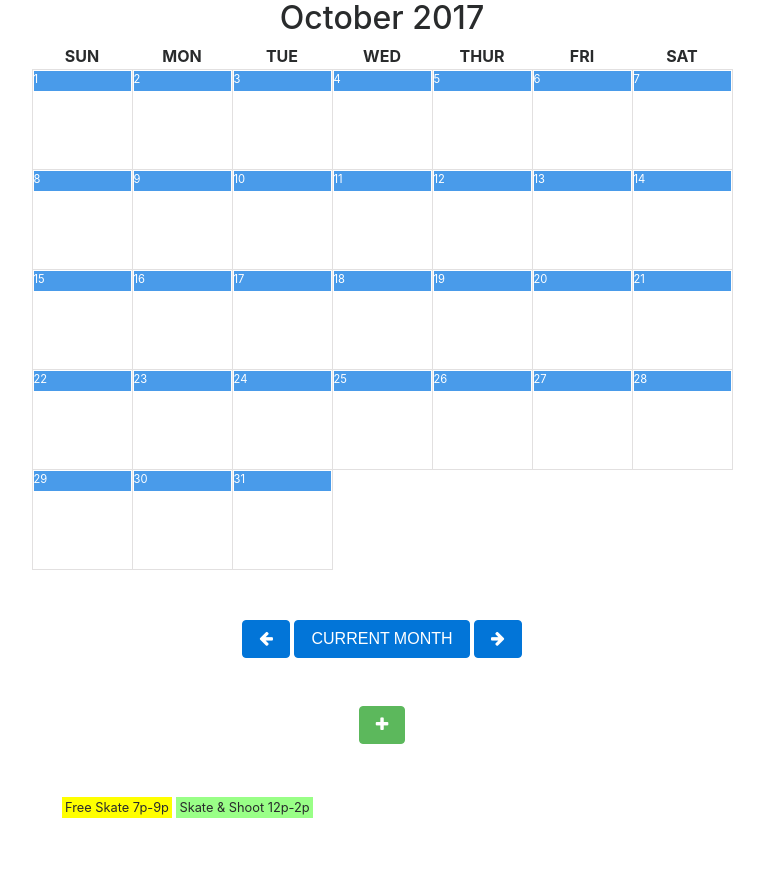
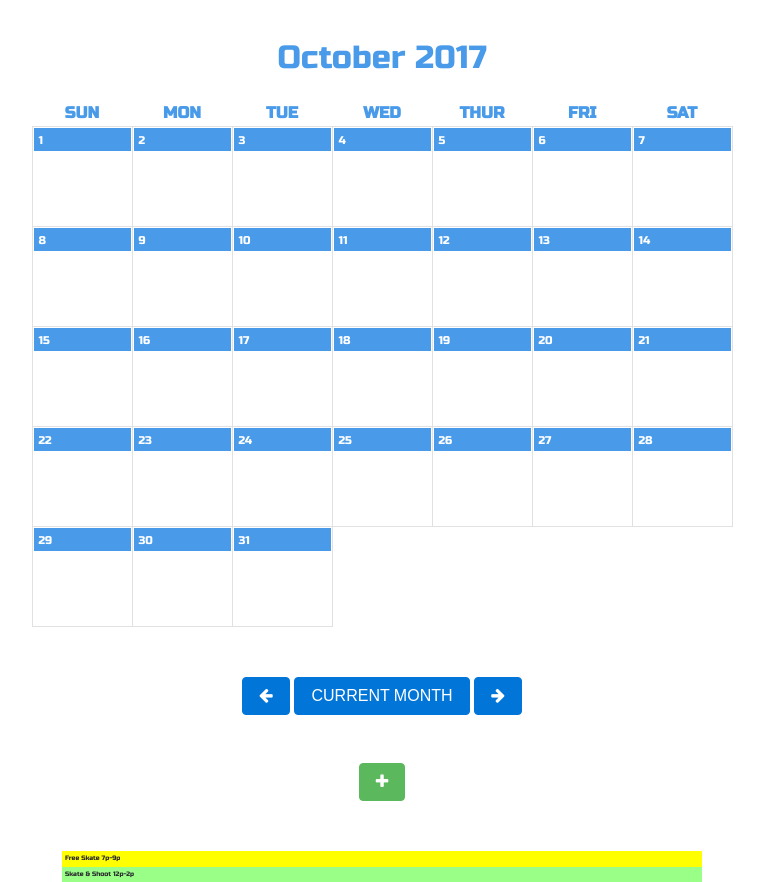
Before and after one commit to Tennyx/rinklink, a Django app: page /rink-calendar/ in a window 1280 px wide. Shown: the whole page, without its empty margins (258-1022 px from the left). Before the commit the page ends 818 px from the top, so only its background shows below. Run offline with Django 3.2, Linux system fonts and the light colour scheme; data comes from the database, SQL or seed files in the repository; parts of the project's set-up code (start-up, migrations or seed data) failed here and were passed over; some libraries are stand-ins or nearby versions.

Commit message:
modal adjustments.

```diff
--- a/rink_calendar/static/css/main.css
+++ b/rink_calendar/static/css/main.css
@@ -1,6 +1,19 @@
+body {
+	font-family: 'Russo One', sans-serif;
+}
+
 table {
 	margin-left: auto;
 	margin-right: auto;
+}
+
+#month-header {
+	color: rgba(73,155,234,1);
+	margin: 40px 0px 25px 0px;
+}
+
+th {
+	color: rgba(73,155,234,1);
 }
 
 .cellShell {
@@ -11,6 +24,7 @@ table {
 }
 
 .dateNum {
+	padding: 5px 0px 18px 5px;
 	height: 20%;
 	font-size: 70%;
 	background: rgba(73,155,234,1);
@@ -19,7 +33,8 @@ table {
 
 .cellData {
 	height: 20%;
-	font-size: 80%;
+	width: 100%;
+	font-size: 40%;
 }
 
 #btnDiv {
--- a/rink_calendar/static/js/rinkCalendar.js
+++ b/rink_calendar/static/js/rinkCalendar.js
@@ -3,7 +3,7 @@ let monthVar = 0;
 let monthHeader = moment().startOf('month').add(monthVar, "month").format("MMMM YYYY");
 let calData = {
 				months: {},
-				events: {'October 2017': []}
+				events: {}
 			};
 
 
@@ -15,20 +15,18 @@ function drag(ev) {
     ev.dataTransfer.setData("text", ev.target.id);
 }
 
-function drop(ev) {
+function drop(ev, el) {
     ev.preventDefault();
     let data = ev.dataTransfer.getData("text");
     if(document.getElementById(data).id[0] == 'e' || ev.altKey){
     	let nodeCopy = document.getElementById(data).cloneNode(true);
     	nodeCopy.id = ev.target.id + nodeCopy.textContent;
-    	ev.target.appendChild(nodeCopy);
-    	console.log(ev.target.id);
-    	console.log(nodeCopy.textContent);
+    	el.appendChild(nodeCopy);
     }
     else{
     	let nodeInd = document.getElementById(data);
     	nodeInd.id = ev.target.id + nodeInd.textContent;
-    	ev.target.appendChild(nodeInd);
+    	el.appendChild(nodeInd);
     }
 }
 
@@ -50,7 +48,7 @@ function createCal(date){
 		}
 		else{
 			firstWeek.push(
-				'<td class="cellShell" ondrop="drop(event)" ondragover="allowDrop(event)" id="' + firstDays + '">\
+				'<td class="cellShell" ondrop="drop(event, this)" ondragover="allowDrop(event)" id="' + firstDays + '">\
 					<div class="dateNum">' + firstDays +'</div>\
 				</td>'
 			);
@@ -67,7 +65,7 @@ function createCal(date){
 		let daysInWeek = [];
 		for(i=0;i<7;i++){
 			daysInWeek.push(
-				'<td class="cellShell" ondrop="drop(event)" ondragover="allowDrop(event)" id=' + day + '>\
+				'<td class="cellShell" ondrop="drop(event, this)" ondragover="allowDrop(event)" id=' + day + '>\
 					<div class="dateNum">' + day +'</div>\
 				</td>'
 			);
@@ -98,50 +96,12 @@ function createCal(date){
 
 $( document ).ready(function() {
 
-	createCal();
-
-	$('#fwd').click(function(){
-   		monthVar += 1;
-   		monthHeader = moment().startOf('month').add(monthVar, "month").format("MMMM YYYY");
-		createCal(monthHeader);
-   	});
-
-   	$('#currentMonth').click(function(){
-   		monthVar = 0;
-   		monthHeader = moment().startOf('month').add(monthVar, "month").format("MMMM YYYY");
-		createCal(monthHeader);
-   	});
-
-   	$('#back').click(function(){
-   		monthVar -= 1;
-   		monthHeader = moment().startOf('month').add(monthVar, "month").format("MMMM YYYY");
-   		createCal(monthHeader);
-   	});
-
-   	$('#rinkCal').on('click','.cellData',function(){
-   		$modal.modal('show');
-   	});
-
-   	$('#eventDiv').on('click','.cellData',function(){
-   		$modal.modal('show');
-   	});
-
-   	$('.saveBtn').click(function(){
-
-   	});
-
-   	$('#createEvent').click(function(){
-   		calData.events[monthHeader].push('x');
-   		console.log(calData);
 	$('#eventDiv').append(
-
-   	'<div id="eventdrag1" class="cellData" draggable="true" ondragstart="drag(event)" data-toggle="modal" data-target="#myModal">Untitled Event</div>\
-   	\
-   	<div class="modal fade" id="myModal" tabindex="-1" role="dialog" aria-labelledby="exampleModalLabel" aria-hidden="true">\
+		'<div class="modal fade" id="createEventMod" tabindex="-1" role="dialog" aria-labelledby="createEventLabel" aria-hidden="true">\
 			<div class="modal-dialog" role="document">\
 				<div class="modal-content">\
 					<div class="modal-header">\
-					<h5 class="modal-title" id="exampleModalLabel">Modal title</h5>\
+						<h5 class="modal-title" id="createEventLabel">New Event</h5>\
 						<button type="button" class="close" data-dismiss="modal" aria-label="Close">\
 							<span aria-hidden="true">&times;</span>\
 						</button>\
@@ -167,12 +127,113 @@ $( document ).ready(function() {
 	        		</form>\
 					</div>\
 					<div class="modal-footer">\
+						<button type="button" class="btn btn-secondary" data-dismiss="modal">Close</button>\
+						<button id="saveNewEvent" type="button" class="btn btn-primary" data-dismiss="modal">Save changes</button>\
+					</div>\
+				</div>\
+			</div>\
+		</div>'
+
+		);
+
+	createCal();
+
+	$('#fwd').click(function(){
+   		monthVar += 1;
+   		monthHeader = moment().startOf('month').add(monthVar, "month").format("MMMM YYYY");
+		createCal(monthHeader);
+   	});
+
+   	$('#currentMonth').click(function(){
+   		monthVar = 0;
+   		monthHeader = moment().startOf('month').add(monthVar, "month").format("MMMM YYYY");
+		createCal(monthHeader);
+   	});
+
+   	$('#back').click(function(){
+   		monthVar -= 1;
+   		monthHeader = moment().startOf('month').add(monthVar, "month").format("MMMM YYYY");
+   		createCal(monthHeader);
+   	});
+
+   	$('#rinkCal').on('click','.cellData',function(){
+   		// $modal.modal('show');
+   	});
+
+   	$('#eventDiv').on('click','.cellData',function(){
+   		console.log(calData);
+   		console.log(this.id);
+   		console.log(calData.events[this.id].title);
+   		$('#eventDiv').append(
+   			'<div class="modal fade" id="eventModal" tabindex="-1" role="dialog" aria-labelledby="eventModalLabel" aria-hidden="true">\
+				<div class="modal-dialog" role="document">\
+					<div class="modal-content">\
+						<div class="modal-header">\
+							<h5 class="modal-title" id="eventModalLabel">Modal title</h5>\
+							<button type="button" class="close" data-dismiss="modal" aria-label="Close">\
+							<span aria-hidden="true">&times;</span>\
+							</button>\
+						</div>\
+						<div class="modal-body">\
+				        	<form>\
+			          			<div class="form-group">\
+			            			<label for="rinkEvent" class="form-control-label">Event Title:</label>\
+			            			<input type="text" value="' + calData.events[this.id].title + '" class="form-control" id="rinkEvent">\
+			          			</div>\
+			          			<div class="form-group">\
+			            			<label for="eventTime" class="form-control-label">Time:</label>\
+			            			<input type="text" value="' + calData.events[this.id].time + '" class="form-control" id="eventTime">\
+			          			</div>\
+			          			<div class="form-group">\
+			            			<label for="eventPrice" class="form-control-label">Price:</label>\
+			            			<input type="text" value="' + calData.events[this.id].price + '" class="form-control" id="eventPrice">\
+			          			</div>\
+			         			<div class="form-group">\
+			            			<label for="eventDesc" class="form-control-label">Description:</label>\
+			            			<textarea class="form-control" id="eventDesc">' + calData.events[this.id].desc + '</textarea>\
+			          			</div>\
+			        		</form>\
+						</div>\
+						<div class="modal-footer">\
 							<button type="button" class="saveBtn btn btn-primary">SAVE</button>\
 						</div>\
 					</div>\
 				</div>\
 			</div>');
+   		$('#eventModal').on('hidden.bs.modal', function () {
+   			$('#eventModal').remove();
+   		});
+   		// $modal.modal('show');
+   	});
 
+   	// $('.saveBtn').click(function(){
+
+   	// });
+
+
+
+   	$('#saveNewEvent').click(function(){
+   		let eventId = $('#rinkEvent').val() + $('#eventTime').val() + $('#eventPrice').val();
+
+   		if(eventId in calData){
+   			alert('Event with same title, time & price already exist.');
+   			return;
+   		}
+   		else{
+   			calData.events[eventId] = {};
+   			let eventTitle = calData.events[eventId]['title'] = $('#rinkEvent').val();
+   			let eventTime = calData.events[eventId]['time'] = $('#eventTime').val();
+   			let eventPrice = calData.events[eventId]['price'] = $('#eventPrice').val();
+   			let eventDesc = calData.events[eventId]['desc'] = $('#eventDesc').val();
+   			console.log(calData);
+	   		$('#eventDiv').append(
+				'<div id="' + eventId + '" class="cellData" draggable="true" ondragstart="drag(event)" data-toggle="modal" data-target="#eventModal">' + eventTitle + '</div>'
+			 );
+	   	}
+
+	   	$('#createEventMod').on('hidden.bs.modal', function () {
+    		$(this).find("input,textarea,select").val('').end();
+		});
 	});
 
 });
--- a/rink_calendar/templates/rink_calendar/rink-calendar.html
+++ b/rink_calendar/templates/rink_calendar/rink-calendar.html
@@ -3,6 +3,7 @@
 <head>
 	<title>Rink Calendar</title>
 	<meta name="viewport" content="initial-scale=1, maximum-scale=1">
+	<link href="https://fonts.googleapis.com/css?family=Russo+One" rel="stylesheet">
 	<link href="https://maxcdn.bootstrapcdn.com/font-awesome/4.7.0/css/font-awesome.min.css" rel="stylesheet" integrity="sha384-wvfXpqpZZVQGK6TAh5PVlGOfQNHSoD2xbE+QkPxCAFlNEevoEH3Sl0sibVcOQVnN" crossorigin="anonymous">
 	<link rel="stylesheet" href="https://maxcdn.bootstrapcdn.com/bootstrap/4.0.0-alpha.6/css/bootstrap.min.css" integrity="sha384-rwoIResjU2yc3z8GV/NPeZWAv56rSmLldC3R/AZzGRnGxQQKnKkoFVhFQhNUwEyJ" crossorigin="anonymous">
 	<link rel="stylesheet" href="/static/css/main.css">
@@ -35,50 +36,16 @@
 	</div>
 
 	<div class="text-center mt-5">
-		<button id="createEvent" class="btn btn-success"><i class="fa fa-plus" aria-hidden="true"></i></button>
+		<button id="createEvent" class="btn btn-success" data-toggle="modal" data-target="#createEventMod"><i class="fa fa-plus" aria-hidden="true"></i></button>
 	</div>
 
 	<div id="eventDiv">
-		<div id="eventdrag1" class="cellData" draggable="true" ondragstart="drag(event)" data-toggle="modal" data-target="#myModal" style="padding:3px;display:inline;background:#ffff00">Free Skate 7p-9p</div>
-		<div id="eventdrag2" class="cellData" draggable="true" ondragstart="drag(event)" style="padding:3px;display:inline;background:#99ff87">Skate & Shoot 12p-2p</div>
+		<div id="eventdrag1" class="cellData" draggable="true" ondragstart="drag(event)" data-toggle="modal" data-target="#myModal" style="padding:3px;background:#ffff00">Free Skate 7p-9p</div>
+		<div id="eventdrag2" class="cellData" draggable="true" ondragstart="drag(event)" style="padding:3px;background:#99ff87">Skate & Shoot 12p-2p</div>
+
+
 	</div>
 
-	<!-- <div class="modal fade" id="myModal" tabindex="-1" role="dialog" aria-labelledby="exampleModalLabel" aria-hidden="true">
-		<div class="modal-dialog" role="document">
-			<div class="modal-content">
-				<div class="modal-header">
-					<h5 class="modal-title" id="exampleModalLabel">Modal title</h5>
-					<button type="button" class="close" data-dismiss="modal" aria-label="Close">
-						<span aria-hidden="true">&times;</span>
-					</button>
-				</div>
-				<div class="modal-body">
-	        	<form>
-          			<div class="form-group">
-            			<label for="rinkEvent" class="form-control-label">Event Title:</label>
-            			<input type="text" class="form-control" id="rinkEvent">
-          			</div>
-          			<div class="form-group">
-            			<label for="eventTime" class="form-control-label">Time:</label>
-            			<input type="text" class="form-control" id="eventTime">
-          			</div>
-          			<div class="form-group">
-            			<label for="eventPrice" class="form-control-label">Price:</label>
-            			<input type="text" class="form-control" id="eventPrice">
-          			</div>
-         			<div class="form-group">
-            			<label for="eventDesc" class="form-control-label">Description:</label>
-            			<textarea class="form-control" id="eventDesc"></textarea>
-          			</div>
-        		</form>
-				</div>
-				<div class="modal-footer">
-					<button type="button" class="btn btn-secondary" data-dismiss="modal">Close</button>
-					<button type="button" class="btn btn-primary">Save changes</button>
-				</div>
-			</div>
-		</div>
-	</div> -->
 
 
 
```
Lines whose indentation alone changed are shown as unchanged.
